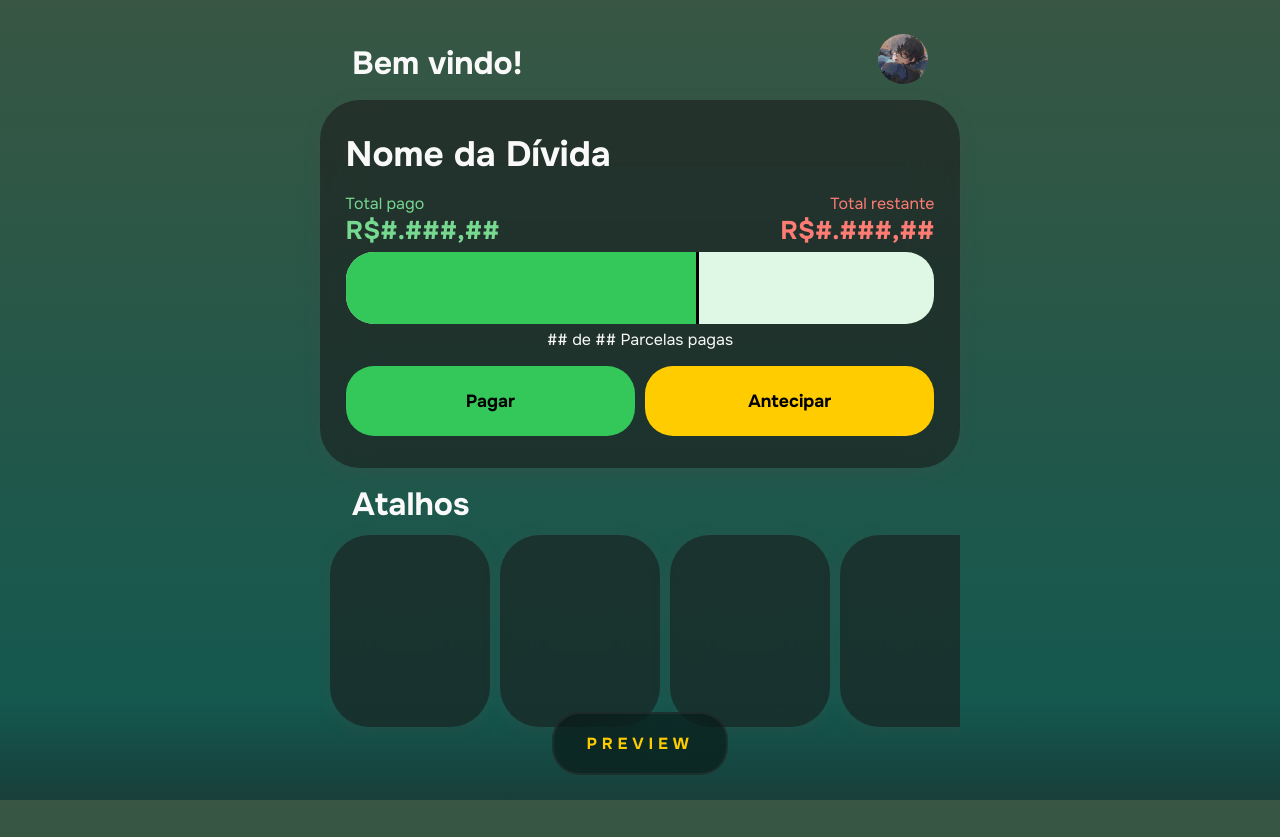
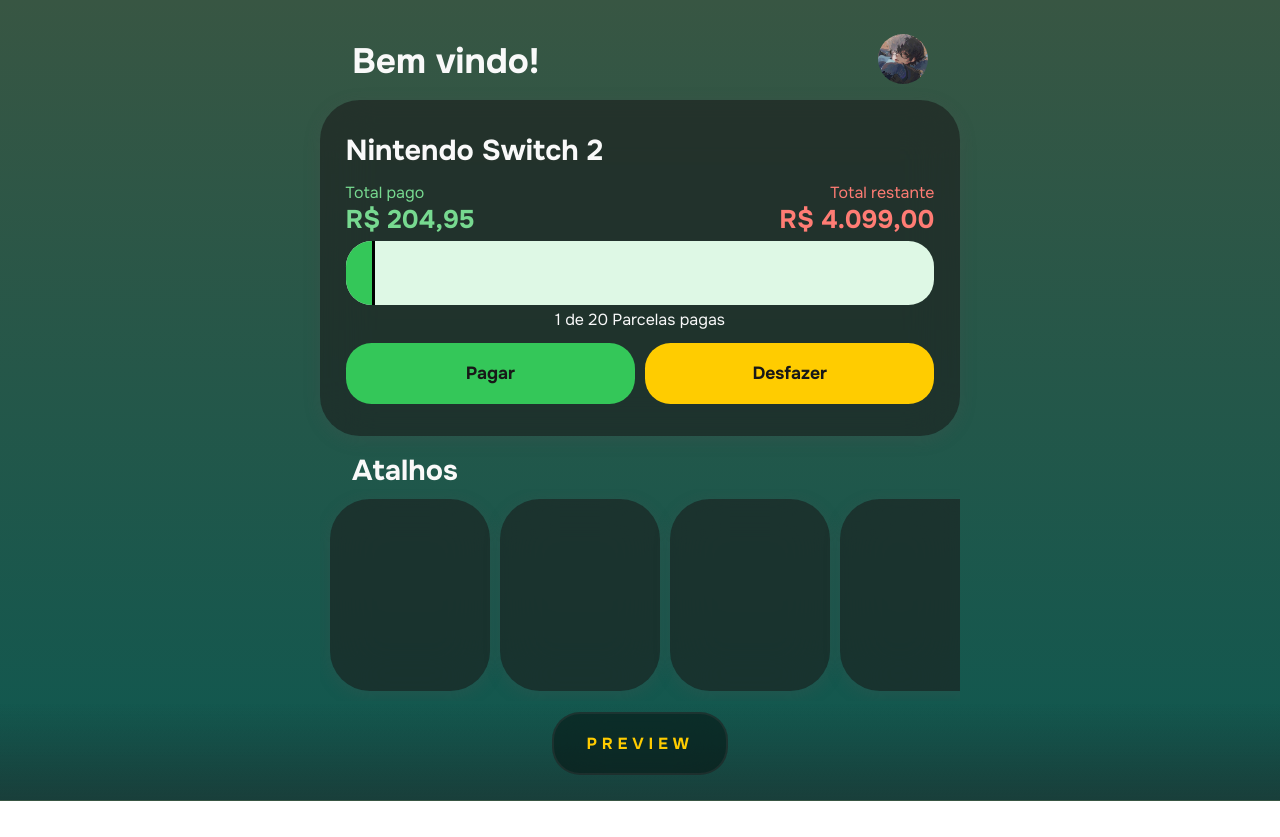
Before and after one commit to TonyRodIv/FinanceApp, a plain HTML site: page index.html in a window 1280 px wide. After the commit the page ends 801 px from the top, so only its background shows below. Drawn offline with Linux system fonts and the light colour scheme.

Commit message:
ajusta estilos de elementos e implementa lógica para controle de parcelas no JavaScript

```diff
--- a/css/individuals.css
+++ b/css/individuals.css
@@ -19,7 +19,7 @@
 }
 
 .titleHead {
-  font-size: 2rem;
+  font-size: 2.2rem;
 }
 
 .pfpHead {
@@ -70,13 +70,13 @@
   width: 100%;
   background-color: #DEF8E5;
   overflow: hidden;
-  height: 4.5rem;
-  border-radius: 1.75rem;
+  height: 4rem;
+  border-radius: 1.6rem;
 }
 
 .progressBar {
   height: 100%;
-  width: 60%;
+  width: 0%;
   /* border-radius: 0 0.5rem 0.5rem 0;  */
   border-right: 0.2rem solid black;
   transition: width 0.5s ease;
--- a/css/main.css
+++ b/css/main.css
@@ -62,7 +62,7 @@
     display: grid;
     grid-template-columns: auto;
     grid-template-rows: auto;
-    gap: 1rem;
+    gap: 0.8rem;
 }
 
 .cardMedium {
@@ -78,7 +78,7 @@
 }
 
 .cardTitle {
-    font-size: 2.2rem;
+    font-size: 1.8rem;
 }
 
 
@@ -92,12 +92,13 @@
 
 .largeBtn {
     display: flex;
-    padding: 1.5rem 1rem;
+    padding: 1.2rem 1rem;
     justify-content: center;
     align-items: center;
-    border-radius: 1.75rem;
+    border-radius: 1.6rem;
     border: none;
     min-width: 6rem;
     font-weight: bold;
     font-size: 1.1rem;
+    color: #181818;
 }
--- a/index.html
+++ b/index.html
@@ -12,10 +12,12 @@
 </head>
 
 <body>
-    <section class="navContainer">
+    <section class="navContainer" id="previewNav">
         <div class="nav">
             PREVIEW
-        </div> </section>
+        </div>
+    </section>
+
     <section class="head">
         <h2 class="titleHead">Bem vindo!</h2>
         <img src="public/pfpbeeta.jpg" alt="" class="pfpHead">
@@ -36,20 +38,20 @@
             </section>
 
             <article class="progress">
-                <div class="progressBar sucessBG"></div>
+                <div class="progressBar sucessBG" id="paidBar"></div>
                 <span class="progressText">R$#.###,##</span>
             </article>
-            <p class="installmentStatus">## de ## Parcelas pagas</p>
+            <p class="installmentStatus" id="installmentsInfo">## de ## Parcelas pagas</p>
         </section>
 
 
         <section class="btnRow">
-            <button class="largeBtn sucessBG">Pagar</button>
-            <button class="largeBtn alertBG">Antecipar</button>
+            <button class="largeBtn sucessBG" id="payBtn">Pagar</button>
+            <button class="largeBtn alertBG" id="redoBtn">Desfazer</button>
         </section>
     </main>
     <div class="subHead">
-        <h2 class="titleHead">Atalhos</h2>
+        <h2 class="cardTitle">Atalhos</h2>
     </div>
 
     <main class="linkCards">
--- a/js/main.js
+++ b/js/main.js
@@ -1,5 +1,59 @@
 const financeMainCard = document.getElementById('financeMainCard');
 
+const payBtn = document.getElementById('payBtn');
+const redoBtn = document.getElementById('redoBtn');
 const payName = document.getElementById('payName');
 const paidValue = document.getElementById('paidValue');
 const missValue = document.getElementById('missValue');
+const paidBar = document.getElementById('paidBar');
+const installmentsInfo = document.getElementById('installmentsInfo');
+
+let debtName = 'Nintendo Switch 2'
+let installmentsPaid = 1
+let installmentsTotal = 20
+let totalDebt = 4099
+
+loadInfo()
+
+function loadInfo() {
+    let totalPaid = (totalDebt / installmentsTotal * installmentsPaid)
+    payName.innerHTML = debtName;
+    paidValue.innerHTML = formatToBRL(totalPaid);
+    missValue.innerHTML = formatToBRL(totalDebt);
+    installmentsInfo.innerHTML = `${installmentsPaid} de ${installmentsTotal} Parcelas pagas`
+
+    setTimeout(() => {
+        paidBar.style.width = getPercentageOf(totalPaid, totalDebt) + '%';
+    }, 100);
+}
+
+payBtn.addEventListener('click', function () {
+    if (installmentsPaid <installmentsTotal) {
+        installmentsPaid = installmentsPaid + 1
+    }
+    console.log(installmentsPaid)
+    loadInfo()
+});
+
+redoBtn.addEventListener('click', function () {
+    if (installmentsPaid > 0) {
+        installmentsPaid = installmentsPaid - 1
+    }
+    console.log(installmentsPaid)
+    loadInfo()
+});
+
+
+function formatToBRL(value) {
+    if (isNaN(value)) return 'Valor inválido';
+
+    return new Intl.NumberFormat('pt-BR', {
+        style: 'currency',
+        currency: 'BRL'
+    }).format(value);
+}
+
+function getPercentageOf(value, total) {
+    if (total === 0) return 0;
+    return (value / total) * 100;
+}
```
